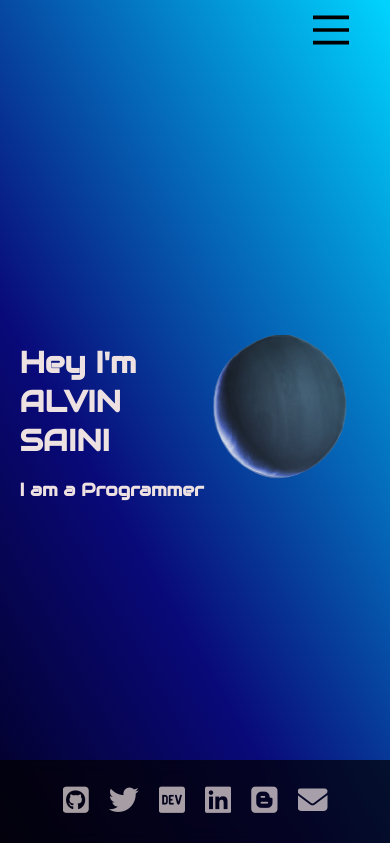
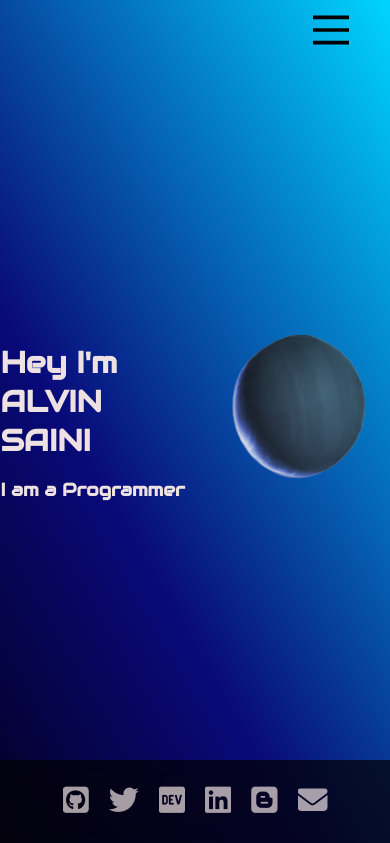
Before and after one commit to CodeWithAlvin/PersonalWeb2, a Django app: page / in a window 390 px wide. Shown: the top 843 px of the page. Run offline with Django 3.2, Linux system fonts and the light colour scheme; data comes from the database, SQL or seed files in the repository; some libraries are stand-ins or nearby versions.

Commit message:
fix the bug on iphone top text is showing on the top most point

```diff
--- a/PersonalWeb2/settings.py
+++ b/PersonalWeb2/settings.py
@@ -26,7 +26,7 @@ SECRET_KEY = '*(s=jtc@ay$&_-ve&^wu-xvba*@4a3vx$gvqhj)lyak4^e115+'
 # SECURITY WARNING: don't run with debug turned on in production!
 DEBUG =False
 # DEBUG =True
-ALLOWED_HOSTS = ["192.168.29.177","127.0.0.1","alvinsaini.herokuapp.com"]
+ALLOWED_HOSTS = ["127.0.0.1","alvinsaini.herokuapp.com"]
 
 
 # Application definition
--- a/static/css/index.css
+++ b/static/css/index.css
@@ -65,19 +65,15 @@ body{
     #00d4ff 100%
   );
   display: flex;
-  flex-direction: row;
   justify-content: center;
   align-items: center;
  }
-.mytext {
-  position: absolute;
-  left: 5vw;
-  z-index: 2;
-  width: 50vw;
+.mytext{
+  max-width: 50vw;
+
 }
-.bg {
-  position: absolute;
-  right: 5vw;
+.bg{
+    max-width: 60vw;
 }
 .planet {
   height: 430px;
@@ -315,7 +311,7 @@ c3{
   }
   .cnct-me a{
   margin: 0px 10px;
-}
+  }
 }
 
 
```
